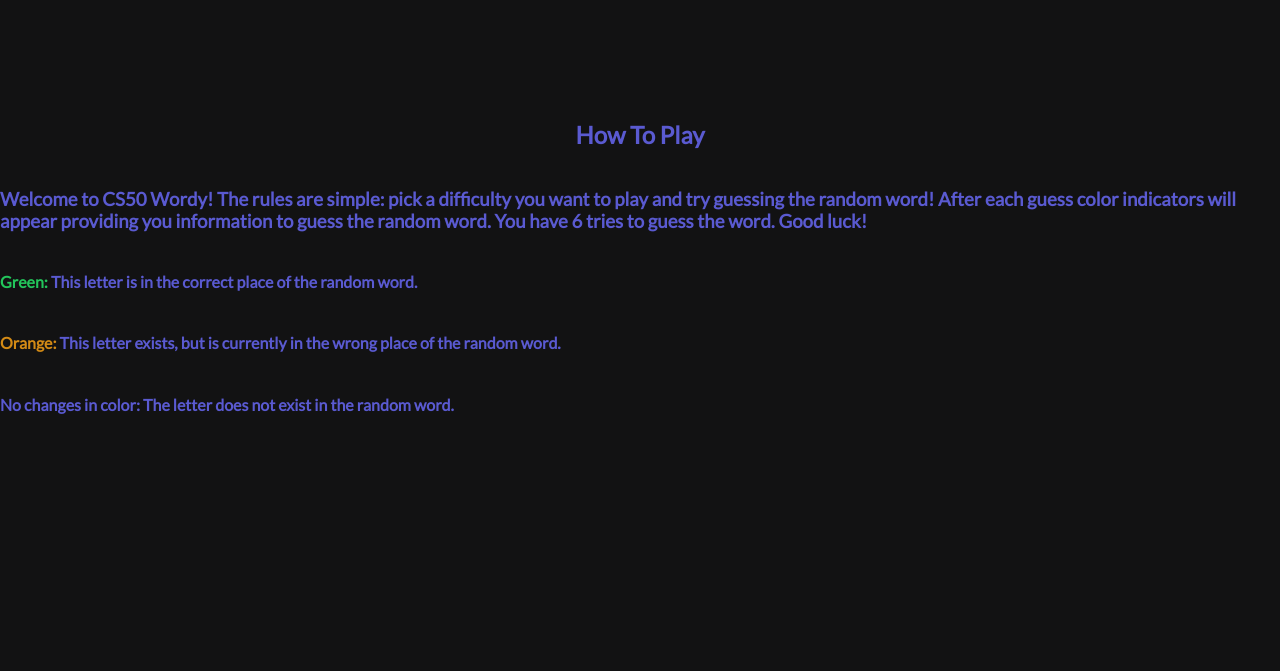
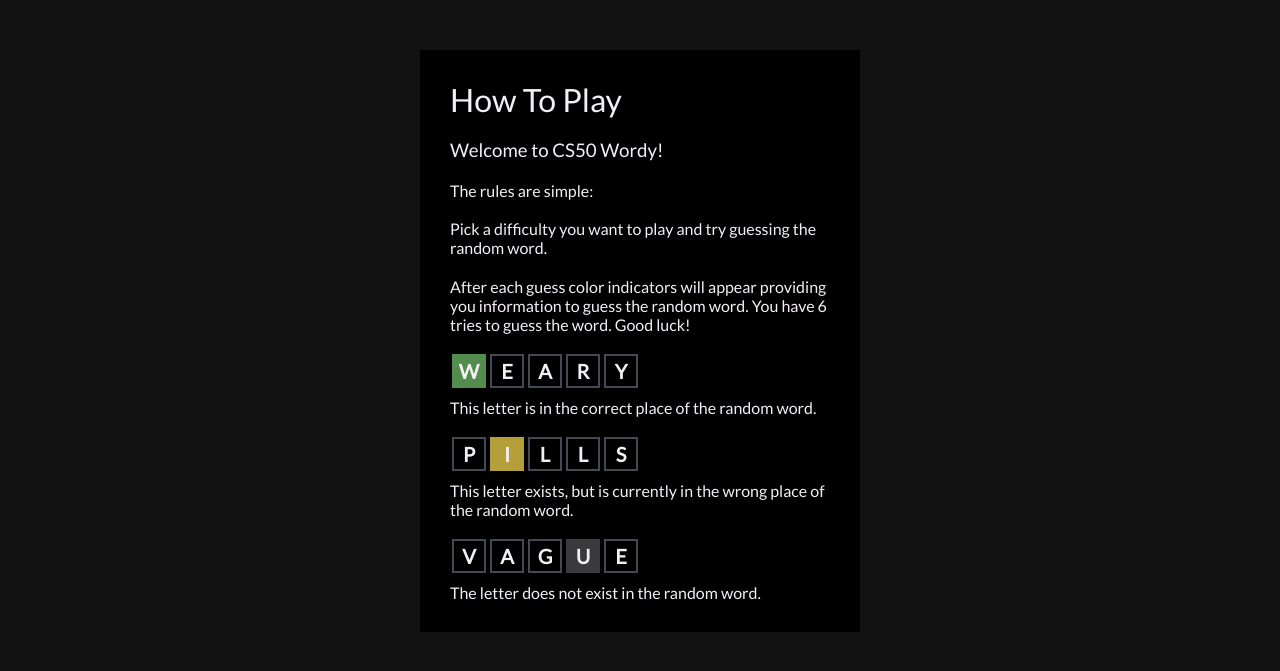
Before and after one commit to TheRedstoneRadiant/CS50-Wordy, a Flask app: page / in a window 1280 px wide. Shown: the part 100-771 px from the top of the page. Run offline with Flask 2, Linux system fonts and the light colour scheme.

Commit message:
Improve homepage

```diff
--- a/static/style.css
+++ b/static/style.css
@@ -53,15 +53,30 @@
 }
 
 .rules {
-  color: #5a5ad1;
+  width: 400px;
+  color: var(--neutral);
+  background-color: black;
+  padding: 20px;
+  display: flex;
+  justify-content: center;
+  flex-direction: column;
 }
 
-.rules-green, .rules-orange {
+.rules > * {
+  font-weight: normal;
+  margin: 10px;
+}
+
+.rules > h2 {
+  font-weight: bold;
+}
+
+.rules-green,
+.rules-orange {
   align-self: baseline;
 }
 
 .rules-none {
-  color: #5a5ad1;
   align-self: baseline;
 }
 
@@ -79,3 +94,14 @@
   flex-direction: column;
   margin-top: 100px;
 }
+
+.char.char-demo {
+  width: 30px;
+  height: 30px;
+  font-size: 20px;
+}
+
+.row.row-demo {
+  width: 50%;
+  margin-bottom: 10px;
+}
--- a/templates/index.html
+++ b/templates/index.html
@@ -1,13 +1,52 @@
-{% extends "layout.html" %}
+{% extends "layout.html" %} {% block head %} {{ super() }}
+<link rel="stylesheet" href="{{ url_for('static', filename='wordle.css') }}" />
 
-{% block title %}How to Play{% endblock %}
+{% endblock %} {% block title %}How to Play{% endblock %} {% block main %}
 
-{% block main %}
-
-<h2 class="rules">How To Play</h2>
-<h3 class="rules">Welcome to CS50 Wordy! The rules are simple: pick a difficulty you want to play and try guessing the random word! After each guess color indicators will appear providing you information to guess the random word. You have 6 tries to guess the word. Good luck!</h3>
-<h4 class="rules-green"><span class="green-text">Green:</span> <span class="rules">This letter is in the correct place of the random word.</span></h4>
-<h4 class="rules-orange"><span class="orange-text">Orange:</span> <span class="rules">This letter exists, but is currently in the wrong place of the random word.</span></h4>
-<h4 class="rules-none">No changes in color: The letter does not exist in the random word.</h4>
+<div class="rules">
+  <h1>How To Play</h1>
+  <h3>Welcome to CS50 Wordy!</h3>
+  <h4>
+    The rules are simple:<br /><br />Pick a difficulty you want to play and try
+    guessing the random word.
+  </h4>
+  <h4>
+    After each guess color indicators will appear providing you information to
+    guess the random word. You have 6 tries to guess the word. Good luck!
+  </h4>
+  <h4>
+    <div class="row row-demo">
+      <div class="char char-demo valid-guess flip">W</div>
+      <div class="char char-demo">E</div>
+      <div class="char char-demo">A</div>
+      <div class="char char-demo">R</div>
+      <div class="char char-demo">Y</div>
+    </div>
+    <span>This letter is in the correct place of the random word.</span>
+  </h4>
+  <h4>
+    <div class="row row-demo">
+      <div class="char char-demo">P</div>
+      <div class="char char-demo partial-guess flip">I</div>
+      <div class="char char-demo">L</div>
+      <div class="char char-demo">L</div>
+      <div class="char char-demo">S</div>
+    </div>
+    <span
+      >This letter exists, but is currently in the wrong place of the random
+      word.</span
+    >
+  </h4>
+  <h4>
+    <div class="row row-demo">
+      <div class="char char-demo">V</div>
+      <div class="char char-demo">A</div>
+      <div class="char char-demo">G</div>
+      <div class="char char-demo invalid-guess flip">U</div>
+      <div class="char char-demo">E</div>
+    </div>
+    <span>The letter does not exist in the random word.</span>
+  </h4>
+</div>
 
 {% endblock %}
```
Also changed, not shown: README.md.
